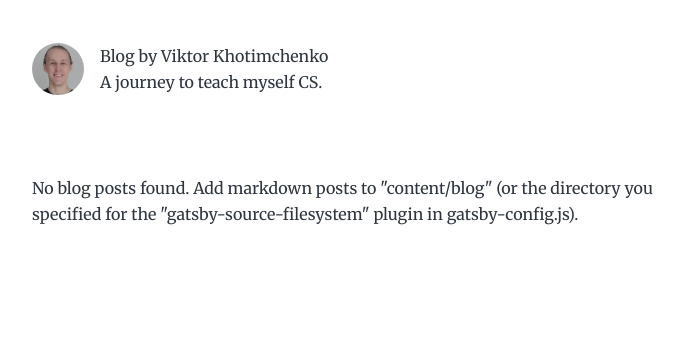
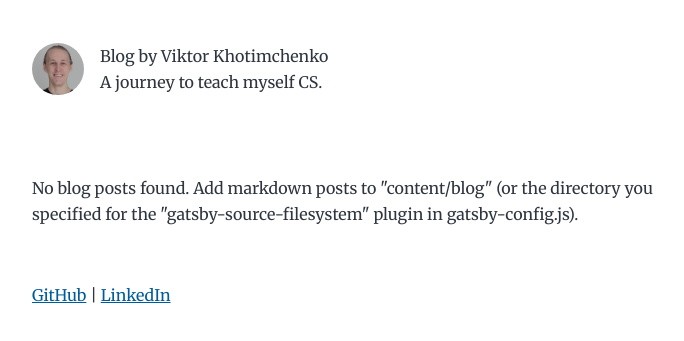
Before and after one commit to mrv1k/mrv1k.github.io, a Gatsby site: page / in a window 1280 px wide. Shown: the part 89-430 px from the top of the page, without its empty margins (292-976 px from the left). Built offline with nearby package versions, Linux system fonts and the light colour scheme; Gatsby itself is replaced by a stand-in of ours.

Commit message:
feat: add footer to for main page layout

```diff
--- /dev/null
+++ b/src/components/Footer.js
@@ -0,0 +1,23 @@
+import * as React from "react";
+
+const Footer = () => (
+  <footer>
+    <a
+      href="https://github.com/mrv1k"
+      target="_blank"
+      rel="noopener noreferrer"
+    >
+      GitHub
+    </a>
+    {" | "}
+    <a
+      href="https://www.linkedin.com/in/vkhotimchenko/"
+      target="_blank"
+      rel="noopener noreferrer"
+    >
+      LinkedIn
+    </a>
+  </footer>
+);
+
+export default Footer;
--- a/src/components/layout.js
+++ b/src/components/layout.js
@@ -1,10 +1,12 @@
 import * as React from "react";
 import { Link } from "gatsby";
+import Footer from "./footer";
 
 const Layout = ({ location, title, children }) => {
   const rootPath = `${__PATH_PREFIX__}/`;
   const isRootPath = location.pathname === rootPath;
   let header;
+  let footer;
 
   if (isRootPath) {
     header = (
@@ -12,6 +14,7 @@ const Layout = ({ location, title, children }) => {
         <Link to="/">{title}</Link>
       </h1>
     );
+    footer = <Footer />;
   } else {
     header = (
       <Link className="header-link-home" to="/">
@@ -24,7 +27,7 @@ const Layout = ({ location, title, children }) => {
     <div className="global-wrapper" data-is-root-path={isRootPath}>
       <header className="global-header">{header}</header>
       <main>{children}</main>
-      {/* <footer></footer> */}
+      {footer}
     </div>
   );
 };
--- a/src/style.css
+++ b/src/style.css
@@ -315,10 +315,6 @@ a:focus {
   margin: var(--spacing-0);
 }
 
-.gatsby-highlight {
-  margin-bottom: var(--spacing-8);
-}
-
 /* Media queries */
 
 @media (max-width: 42rem) {
```
